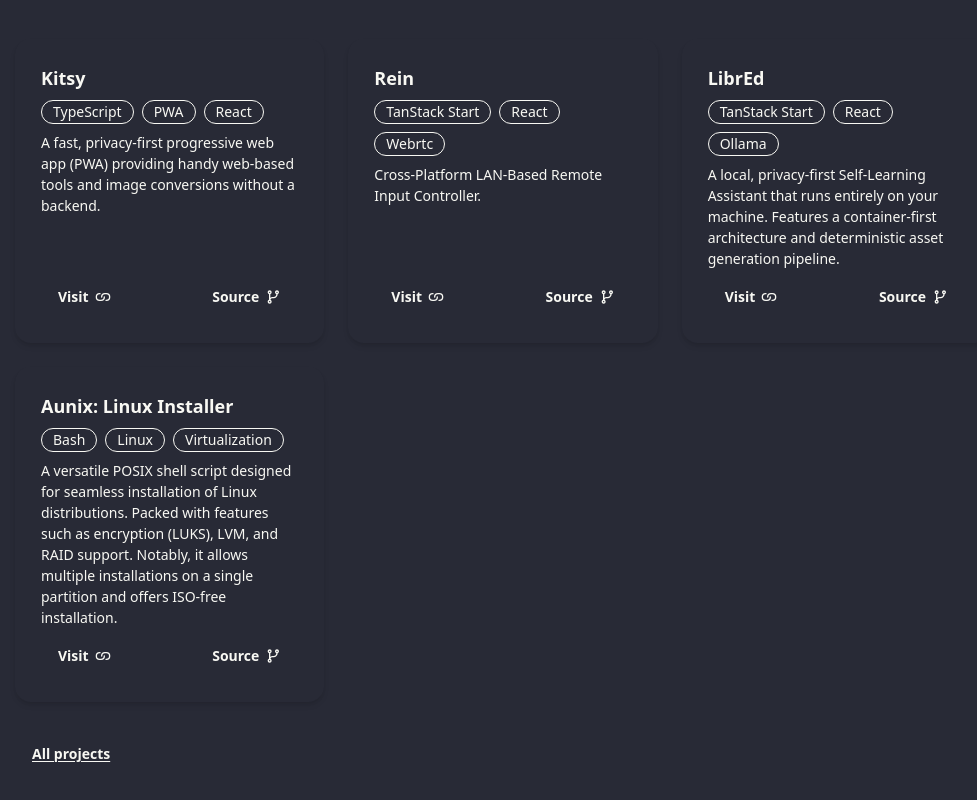
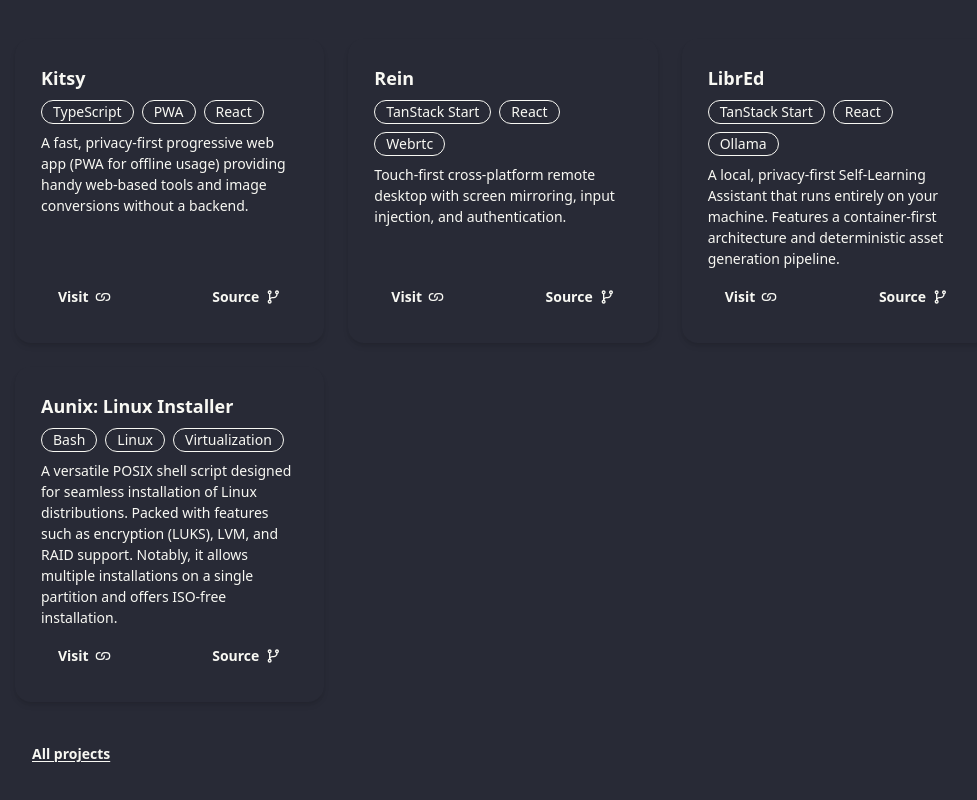
Before and after one commit to imxade/portfolio-nextjs, a Next.js app: page / in a window 1280 px wide. Shown: the part 1208-2008 px from the top of the page, without its empty margins (137-1114 px from the left). Built offline with nearby package versions, Linux system fonts and the light colour scheme.

Commit message:
description updated

```diff
--- a/config.tsx
+++ b/config.tsx
@@ -118,7 +118,7 @@
   {
     title: "Kitsy",
     description:
-      "A fast, privacy-first progressive web app (PWA) providing handy web-based tools and image conversions without a backend.",
+      "A fast, privacy-first progressive web app (PWA for offline usage) providing handy web-based tools and image conversions without a backend.",
     href: "https://kitsy.vercel.app/",
     source: "https://github.com/imxade/kitsy",
     techstack: ["TypeScript", "PWA", "React"],
@@ -127,7 +127,7 @@
   {
     title: "Rein",
     description:
-      "Cross-Platform LAN-Based Remote Input Controller.",
+      "Touch-first cross-platform remote desktop with screen mirroring, input injection, and authentication.",
     href: "https://github.com/AOSSIE-Org/Rein",
     source: "https://github.com/AOSSIE-Org/Rein",
     techstack: ["TanStack Start", "React", "Webrtc",],
```
